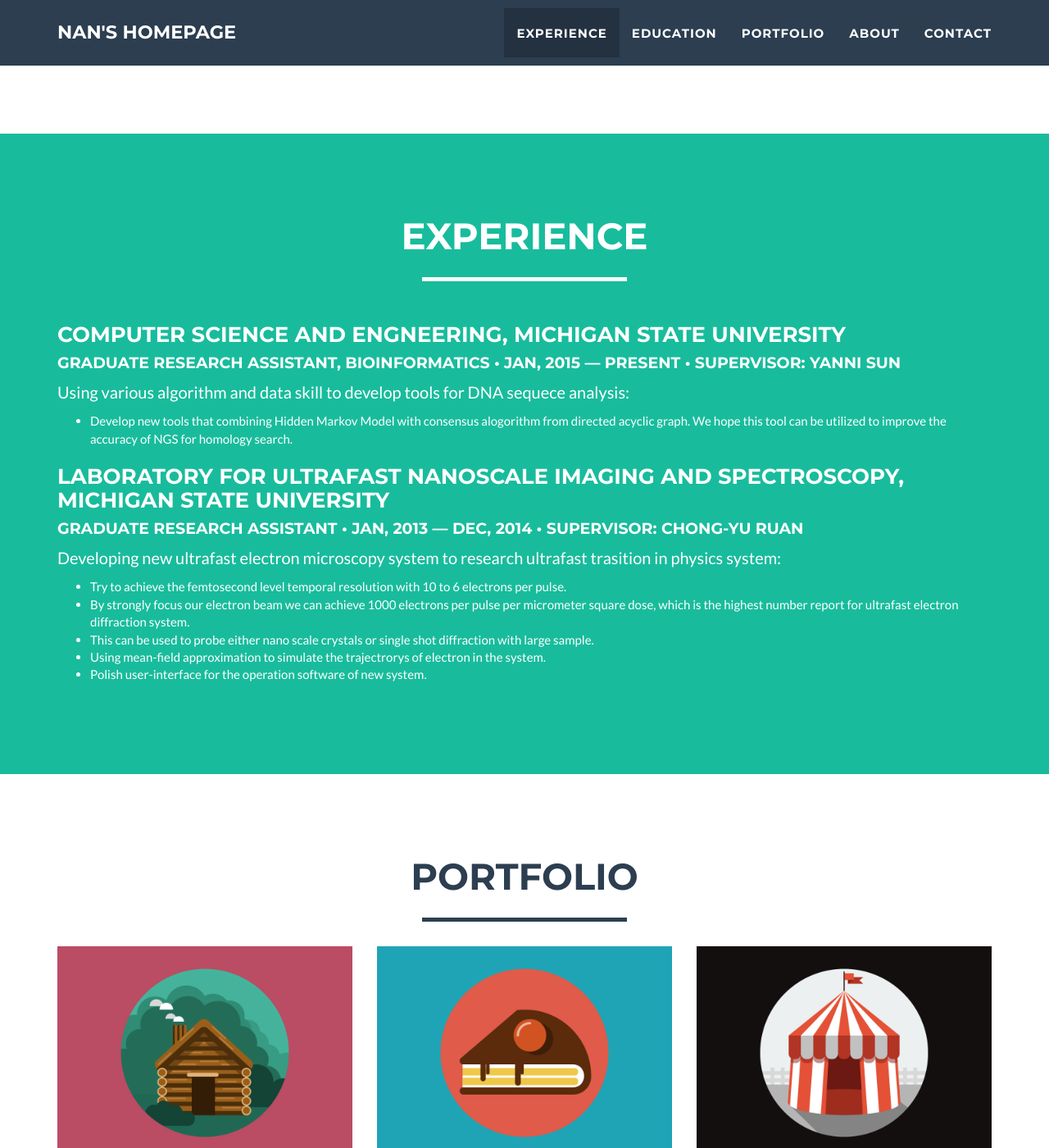
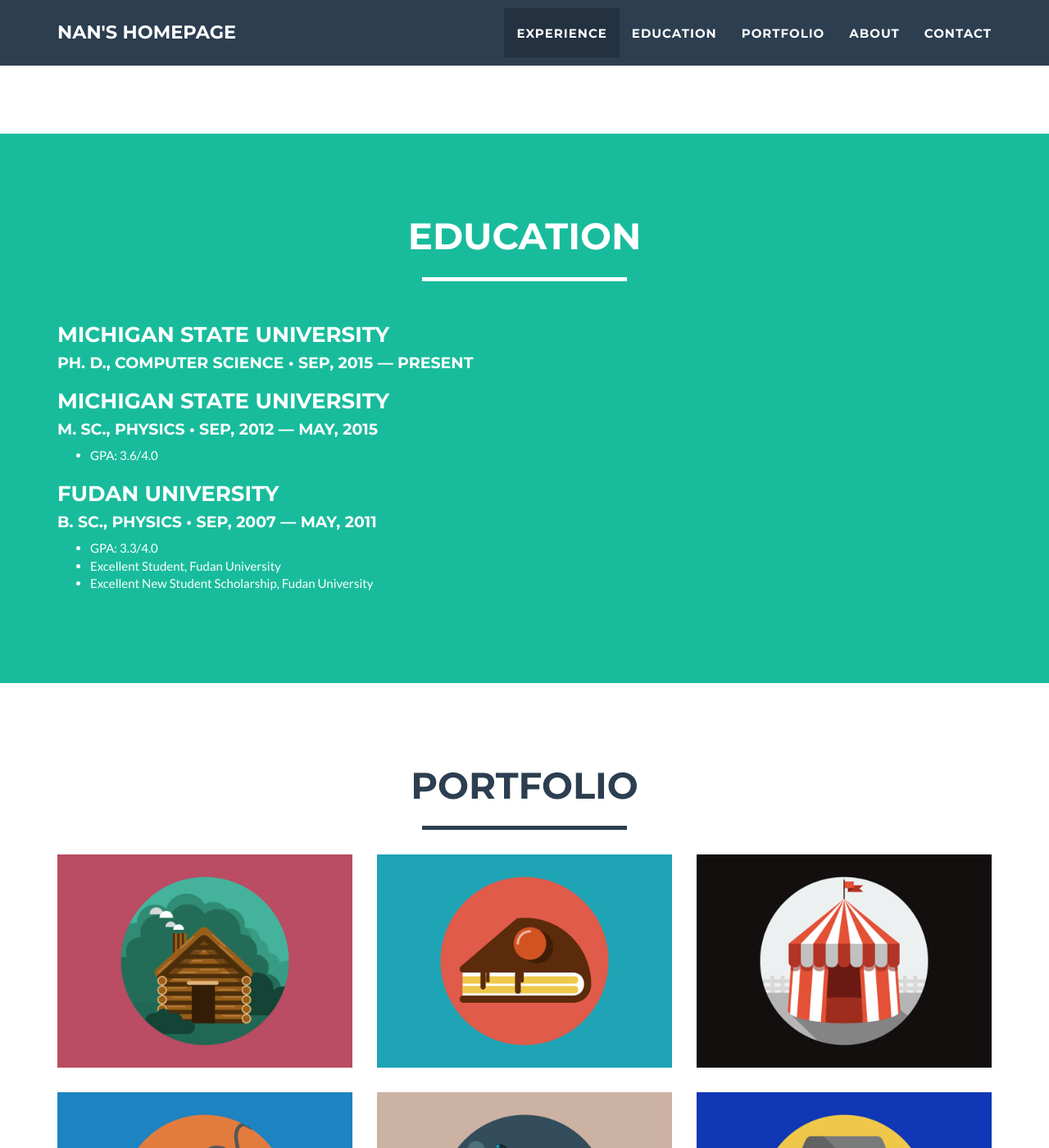
Before and after one commit to Strideradu/strideradu.github.io, a Jekyll site: the page built from index.html, in a window 1280 px wide and 1400 px high, scrolled down 1393 px. Shown: the whole window at 82% size. Built offline with Jekyll 4.4.1, drawn with Linux system fonts in a browser that asks for light colours; some of the changed text lies outside the part shown.

Commit message:
edit education

```diff
--- a/_config.yml
+++ b/_config.yml
@@ -4,7 +4,7 @@
 email: dunan00001@hotmail.com
 url: https://strideradu.github.io
 description: "Homapage of Nan Du, Computer Science Ph.D. in Michigan State University"
-skills: "Computer Scientist - Bioinformatist - Algorithm Engineer"
+skills: "Computer Science Ph.D. - Bioinformatist"
 meta_author: Nan Du
 
 # Google webmaster tools
--- a/_includes/education.html
+++ b/_includes/education.html
@@ -3,33 +3,33 @@
        <div class="container">
            <div class="row">
                <div class="col-lg-12 text-center">
-                   <h2>Experience</h2>
+                   <h2>Education</h2>
                    <hr class="star-light">
                </div>
            </div>
            <!-- Duplicate these resume-item elements and edit accordingly for each job you want to add here -->
            <div class="resume-item">
-             <h3 class="resume-item-title">Computer Science and Engneering, Michigan State University</h3>
-             <h4 class="resume-item-details">Graduate Research Assistant, Bioinformatics &bull; Jan, 2015 &mdash; Present &bull; Supervisor: Yanni Sun</h4>
-             <p class="resume-item-copy">Using various algorithm and data skill to develop tools for DNA sequece analysis:</p>
+             <h3 class="resume-item-title">Michigan State University</h3>
+             <h4 class="resume-item-details">Ph. D., Computer Science &bull; Sep, 2015 &mdash; Present </h4>
              <ul class="resume-item-list">
-               <li>Develop new tools that combining Hidden Markov Model with
-                 consensus alogorithm from directed acyclic graph. We hope this
-                  tool can be utilized to improve the accuracy of NGS for
-                   homology search. </li>
              </ul>
            </div><!-- end of resume-item -->
            <!-- Duplicate these resume-item elements and edit accordingly for each job you want to add here -->
            <div class="resume-item">
-             <h3 class="resume-item-title">Laboratory for Ultrafast Nanoscale Imaging and Spectroscopy, Michigan State University</h3>
-             <h4 class="resume-item-details">Graduate Research Assistant &bull; Jan, 2013 &mdash; Dec, 2014 &bull; Supervisor: Chong-Yu Ruan </h4>
-             <p class="resume-item-copy">Developing new ultrafast electron microscopy system to research ultrafast trasition in physics system:</p>
+             <h3 class="resume-item-title">Michigan State University</h3>
+             <h4 class="resume-item-details">M. Sc., Physics &bull; Sep, 2012 &mdash; May, 2015 </h4>
              <ul class="resume-item-list">
-               <li>Try to achieve the femtosecond level temporal resolution with 10 to 6 electrons per pulse. </li>
-               <li>By strongly focus our electron beam we can achieve 1000 electrons per pulse per micrometer square dose, which is the highest number report for ultrafast electron diffraction system. </li>
-               <li>This can be used to probe either nano scale crystals or single shot diffraction with large sample. </li>
-               <li>Using mean-field approximation to simulate the trajectrorys of electron in the system. </li>
-               <li>Polish user-interface for the operation software of new system. </li>
+               <li>GPA: 3.6/4.0 </li>
+             </ul>
+           </div><!-- end of resume-item -->
+           <!-- Duplicate these resume-item elements and edit accordingly for each job you want to add here -->
+           <div class="resume-item">
+             <h3 class="resume-item-title">Fudan University</h3>
+             <h4 class="resume-item-details">B. Sc., Physics &bull; Sep, 2007 &mdash; May, 2011 </h4>
+             <ul class="resume-item-list">
+               <li>GPA: 3.3/4.0 </li>
+               <li>Excellent Student, Fudan University </li>
+               <li>Excellent New Student Scholarship, Fudan University </li>
              </ul>
            </div><!-- end of resume-item -->
        </div>
```
